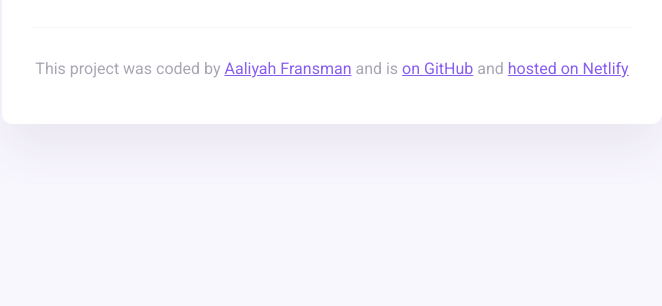
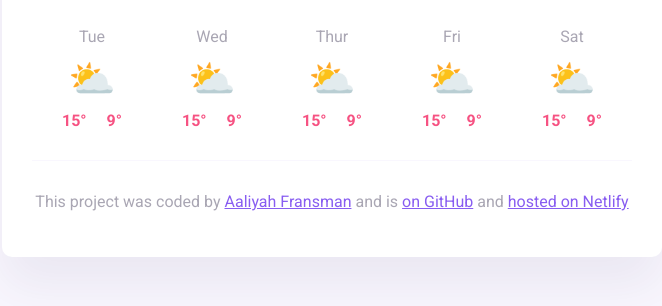
Before and after one commit to Aaliyah-Fransman/Vanilla-Weather-Search-Project, a plain HTML site: page index.html in a window 1280 px wide. Shown: the part 616-922 px from the top of the page, without its empty margins (308-970 px from the left). Before the commit the page ends 800 px from the top, so only its background shows below. Drawn offline with nearby package versions, Linux system fonts and the light colour scheme.

Commit message:
The forecast was injected from JavaScript.

```diff
--- a/index.html
+++ b/index.html
@@ -49,6 +49,7 @@
             ><span class="current-temperature-unit">°C</span>
           </div>
         </div>
+        <div class="weather-forecast" id="forecast"></div>
       </main>
       <footer>
         <p>
--- a/index.js
+++ b/index.js
@@ -9,9 +9,9 @@ function displayTemperature(response) {
   let date = new Date(response.data.time * 1000);
   let iconElement = document.querySelector("#icon");
 
-  iconElement.innerHTML = `   <img
-              src="${response.data.condition.icon_url}"
-              class="current-temperature-icon"/>`;
+  iconElement.innerHTML = `
+    <img src="${response.data.condition.icon_url}" class="current-temperature-icon" />
+  `;
 
   cityElement.innerHTML = response.data.city;
   descriptionElement.innerHTML = response.data.condition.description;
@@ -30,6 +30,30 @@ function search(event) {
   let apiUrl = `https://api.shecodes.io/weather/v1/current?query=${city}&key=${apiKey}&units=metric`;
 
   axios.get(apiUrl).then(displayTemperature);
+}
+
+function displayForecast() {
+  let days = ["Tue", "Wed", "Thur", "Fri", "Sat"];
+  let forecastHtml = "";
+
+  days.forEach(function (day) {
+    forecastHtml += `
+      <div class="weather-forecast-day">
+        <div class="weather-forecast-date">${day}</div>
+        <div class="weather-forecast-icon">⛅</div>
+        <div class="weather-forecast-temperatures">
+          <div class="weather-forecast-temperature">
+            <strong>15°</strong>
+          </div>
+          <div class="weather-forecast-temperature">
+            <strong>9°</strong>
+          </div>
+        </div>
+      </div>`;
+  });
+
+  let forecastElement = document.querySelector("#forecast");
+  forecastElement.innerHTML = forecastHtml;
 }
 
 function formatDate(date) {
@@ -62,7 +86,5 @@ function formatDate(date) {
 let searchForm = document.querySelector("#search-form");
 searchForm.addEventListener("submit", search);
 
-let currentDateELement = document.querySelector("#current-date");
-let currentDate = new Date();
-
-currentDateELement.innerHTML = formatDate(currentDate);
+// Removed currentDateELement since #current-date doesn't exist
+displayForecast();
--- a/style.css
+++ b/style.css
@@ -98,6 +98,33 @@ main {
   top: -38px;
 }
 
+.weather-forecast-date {
+  text-align: center;
+  color: rgba(39, 33, 66, 0.4);
+  font-size: 16px;
+  line-height: 20px;
+  margin-bottom: 10px;
+}
+.weather-forecast-icon {
+  font-size: 38px;
+  text-align: center;
+}
+.weather-forecast-temperatures {
+  text-align: center;
+  color: #f65282;
+  margin-top: 10px;
+  display: flex;
+  justify-content: center;
+}
+.weather-forecast-temperature {
+  padding: 0 10px;
+}
+.weather-forecast {
+  display: flex;
+  justify-content: space-around;
+  margin-top: 30px;
+}
+
 footer {
   border-top: 1px solid #f9f7fe;
   text-align: center;
```
